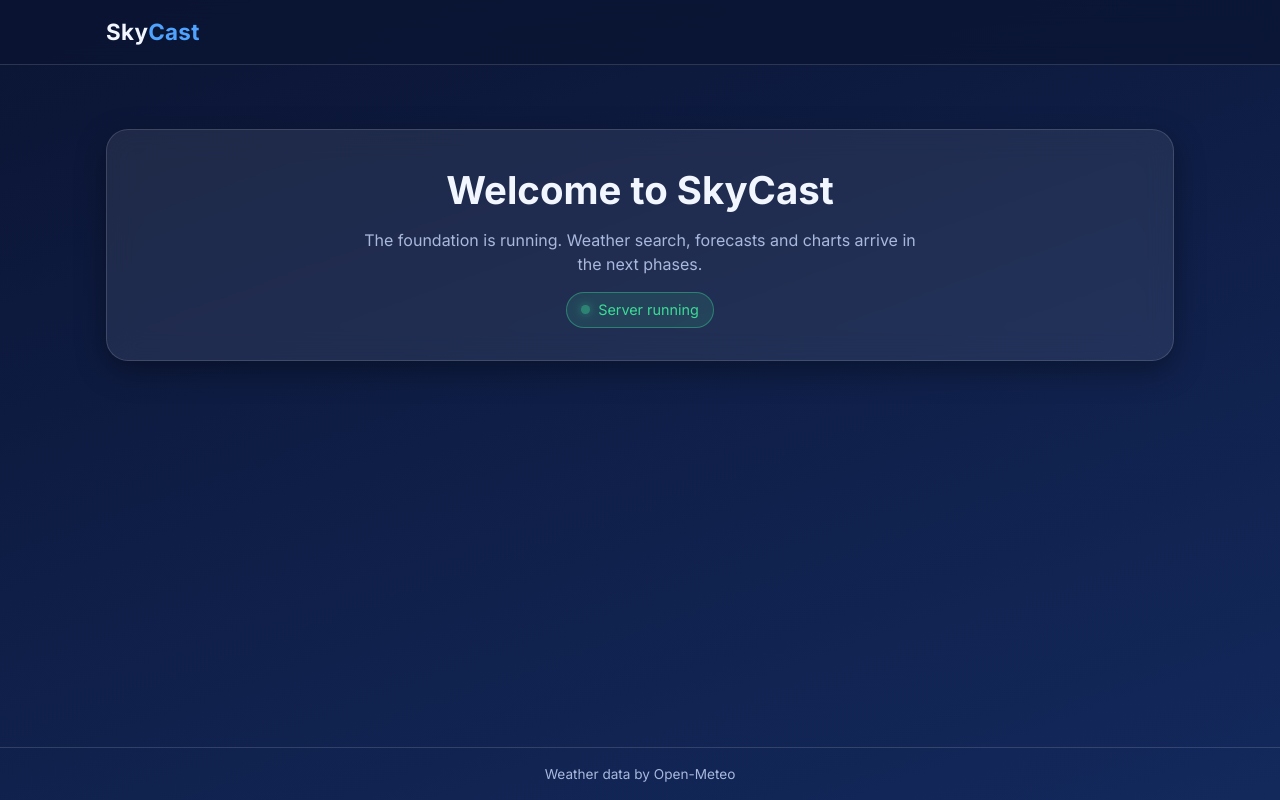
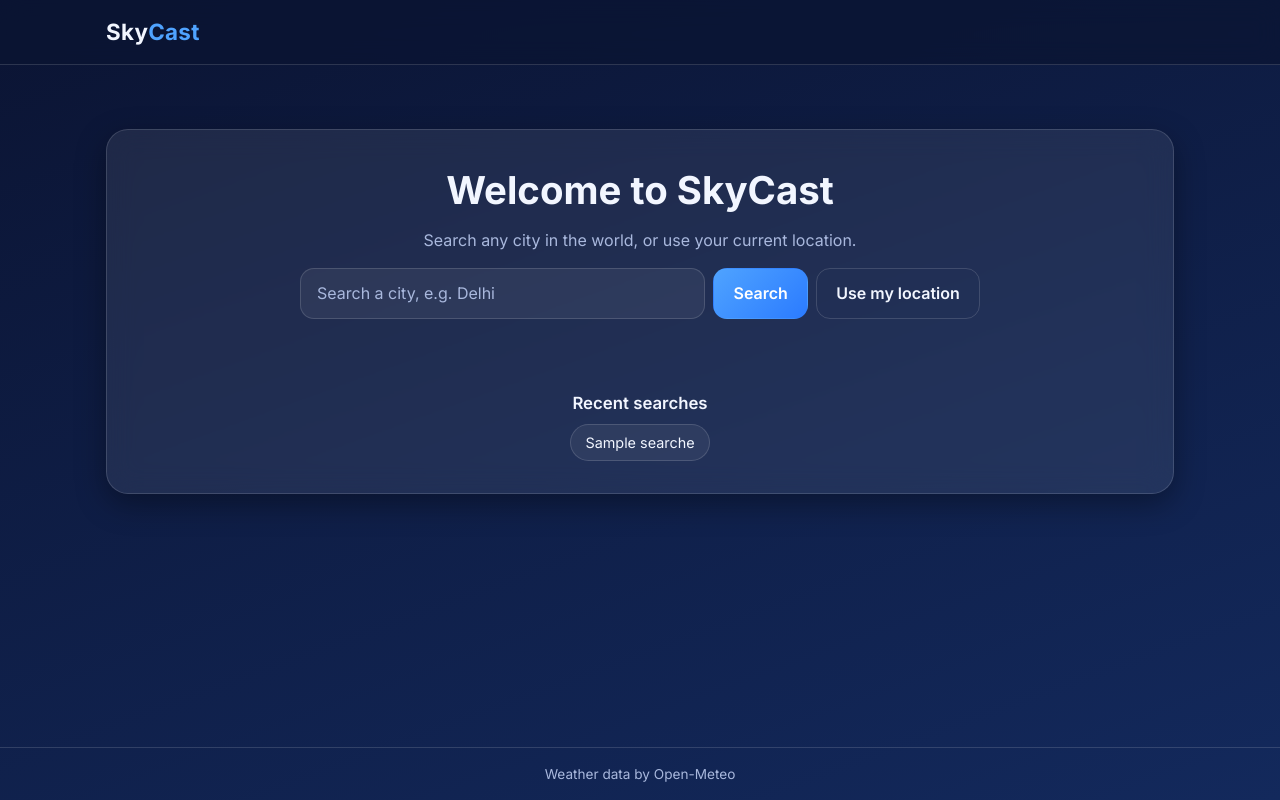
Before and after one commit to yourbrother4201-dev/skycast, a Flask app: page / in a window 1280 px wide. Run offline with Flask 3, Linux system fonts and the light colour scheme; tables that the repository leaves empty hold one stand-in row (values such as "Sample post").

Commit message:
Phase 4: city search API, geolocation, and recent searches in SQLite

```diff
--- a/skycast/__init__.py
+++ b/skycast/__init__.py
@@ -7,6 +7,7 @@ different settings.
 from flask import Flask
 
 from config import Config
+from skycast.db.recent_searches import init_db
 
 
 def create_app(config_class=Config):
@@ -14,6 +15,9 @@ def create_app(config_class=Config):
     app = Flask(__name__)
     app.config.from_object(config_class)
 
+    # Make sure the database table exists before any request arrives.
+    init_db(app.config["DATABASE_PATH"])
+
     # Import here to avoid circular imports, then register the route group.
     from skycast.routes import main_bp
     app.register_blueprint(main_bp)
--- /dev/null
+++ b/skycast/db/__init__.py
@@ -0,0 +1 @@
+"""Database package: SQLite helpers for SkyCast."""
--- a/skycast/routes.py
+++ b/skycast/routes.py
@@ -1,22 +1,95 @@
-"""Web routes for SkyCast.
+"""Web routes and JSON API routes for SkyCast.
 
-A blueprint groups related routes. Later phases add API routes to this
-project in the same way.
+Page routes return HTML. API routes return JSON for the JavaScript code.
+Each API route is a thin layer: it validates input, calls the service and
+processing layers, and returns the result.
 """
+from flask import Blueprint, current_app, jsonify, render_template, request
 
-from flask import Blueprint, current_app, render_template
-main_bp  = Blueprint("main",__name__)
+from skycast.db.recent_searches import get_recent_searches, save_search
+from skycast.processing.view_models import build_dashboard_view
+from skycast.services.exceptions import (
+    ApiConnectionError,
+    ApiResponseError,
+    CityNotFoundError,
+    WeatherServiceError,
+)
+from skycast.services.forecast import get_forecast
+from skycast.services.geocoding import search_cities
+
+main_bp = Blueprint("main", __name__)
 
 
 @main_bp.route("/")
 def index():
     """Show the home page."""
-    return render_template("index.html",app_name=current_app.config["APP_NAME"])
+    return render_template("index.html", app_name=current_app.config["APP_NAME"])
 
 
 @main_bp.route("/health")
 def health():
-    """Return a small JSON response that proves the server is alive.
-    Flask converts the Python dictionary into JSON automatically.
+    """Return a small JSON response that proves the server is alive."""
+    return {"status": "ok", "app": current_app.config["APP_NAME"]}
+
+
+@main_bp.route("/api/search")
+def api_search():
+    """Return up to 5 cities matching ?q=. Used for search suggestions."""
+    query = request.args.get("q", "")
+    try:
+        cities = search_cities(query, count=5)
+    except CityNotFoundError as exc:
+        return jsonify({"results": [], "message": str(exc)}), 200
+    except WeatherServiceError as exc:
+        return jsonify({"error": str(exc)}), 503
+
+    return jsonify({
+        "results": [
+            {
+                "name": c.name,
+                "country": c.country,
+                "admin1": c.admin1,
+                "latitude": c.latitude,
+                "longitude": c.longitude,
+            }
+            for c in cities
+        ]
+    })
+
+
+@main_bp.route("/api/weather")
+def api_weather():
+    """Return the processed dashboard data for ?lat=&lon=&unit=C|F&name=&country=.
+
+    The name and country are optional. When given, the search is saved to
+    the recent-searches table.
     """
-    return {"status":"ok","app":current_app.config["APP_NAME"]}
+    try:
+        latitude = float(request.args["lat"])
+        longitude = float(request.args["lon"])
+    except (KeyError, ValueError):
+        return jsonify({"error": "Latitude and longitude are required numbers."}), 400
+
+    unit = request.args.get("unit", "C").upper()
+    if unit not in ("C", "F"):
+        return jsonify({"error": "Unit must be C or F."}), 400
+
+    try:
+        forecast_data = get_forecast(latitude, longitude)
+    except WeatherServiceError as exc:
+        return jsonify({"error": str(exc)}), 503
+
+    name = request.args.get("name")
+    country = request.args.get("country", "")
+    if name:
+        save_search(current_app.config["DATABASE_PATH"], name, country, latitude, longitude)
+
+    return jsonify(build_dashboard_view(forecast_data, unit))
+
+
+@main_bp.route("/api/recent")
+def api_recent():
+    """Return the most recent searches, newest first."""
+    limit = current_app.config["RECENT_SEARCH_LIMIT"]
+    rows = get_recent_searches(current_app.config["DATABASE_PATH"], limit)
+    return jsonify({"results": rows})
--- a/skycast/static/css/style.css
+++ b/skycast/static/css/style.css
@@ -1,7 +1,6 @@
 /* ==========================================================
    SkyCast design system
    Colours, spacing and components are defined once here.
-   Later phases reuse these variables and classes.
    ========================================================== */
 
 /* ---------- 1. Design tokens (CSS variables) ---------- */
@@ -15,6 +14,7 @@
   --color-text: #f2f6ff;
   --color-muted: #a9b8dd;
   --color-success: #3ddc97;
+  --color-error: #ff7b7b;
 
   --radius-md: 14px;
   --radius-lg: 22px;
@@ -57,9 +57,19 @@ h1 {
   margin-bottom: var(--space-sm);
 }
 
+h2 {
+  font-size: 1.05rem;
+  font-weight: 600;
+  margin-bottom: var(--space-sm);
+}
+
 a {
   color: inherit;
   text-decoration: none;
+}
+
+[hidden] {
+  display: none !important;
 }
 
 /* ---------- 3. Layout ---------- */
@@ -161,7 +171,148 @@ a {
   50% { opacity: 0.35; }
 }
 
-/* ---------- 7. Footer ---------- */
+/* ---------- 7. Search form and buttons ---------- */
+.search-form {
+  display: flex;
+  flex-wrap: wrap;
+  gap: var(--space-sm);
+  justify-content: center;
+  max-width: 680px;
+  margin: 0 auto var(--space-md);
+}
+
+.search-form input {
+  flex: 1 1 260px;
+  padding: 0.8rem 1rem;
+  border-radius: var(--radius-md);
+  border: 1px solid var(--color-surface-border);
+  background: rgba(255, 255, 255, 0.06);
+  color: var(--color-text);
+  font: inherit;
+  transition: border-color var(--transition-fast), box-shadow var(--transition-fast);
+}
+
+.search-form input::placeholder {
+  color: var(--color-muted);
+}
+
+.search-form input:focus {
+  outline: none;
+  border-color: var(--color-accent);
+  box-shadow: 0 0 0 3px rgba(79, 163, 255, 0.25);
+}
+
+.btn {
+  padding: 0.8rem 1.2rem;
+  border-radius: var(--radius-md);
+  font: inherit;
+  font-weight: 600;
+  cursor: pointer;
+  border: 1px solid transparent;
+  transition: transform var(--transition-fast), background var(--transition-fast);
+}
+
+.btn:hover {
+  transform: translateY(-1px);
+}
+
+.btn:disabled {
+  opacity: 0.6;
+  cursor: wait;
+}
+
+.btn-primary {
+  background: linear-gradient(135deg, var(--color-accent), var(--color-accent-strong));
+  color: #fff;
+}
+
+.btn-ghost {
+  background: transparent;
+  border-color: var(--color-surface-border);
+  color: var(--color-text);
+}
+
+.btn-ghost:hover {
+  border-color: var(--color-accent);
+}
+
+/* ---------- 8. Suggestions, messages and chips ---------- */
+.suggestions {
+  list-style: none;
+  max-width: 680px;
+  margin: 0 auto;
+  text-align: left;
+  border-radius: var(--radius-md);
+  background: rgba(11, 20, 51, 0.95);
+  border: 1px solid var(--color-surface-border);
+  overflow: hidden;
+}
+
+.suggestions li button {
+  width: 100%;
+  padding: 0.7rem 1rem;
+  background: none;
+  border: none;
+  color: var(--color-text);
+  font: inherit;
+  text-align: left;
+  cursor: pointer;
+  transition: background var(--transition-fast);
+}
+
+.suggestions li button:hover {
+  background: rgba(79, 163, 255, 0.15);
+}
+
+.message {
+  min-height: 1.5rem;
+  margin: var(--space-sm) 0;
+  color: var(--color-muted);
+}
+
+.message.is-error {
+  color: var(--color-error);
+}
+
+.recent {
+  margin-top: var(--space-lg);
+}
+
+.chip-list {
+  list-style: none;
+  display: flex;
+  flex-wrap: wrap;
+  justify-content: center;
+  gap: var(--space-sm);
+}
+
+.chip-list button {
+  padding: 0.4rem 0.9rem;
+  border-radius: 999px;
+  border: 1px solid var(--color-surface-border);
+  background: rgba(255, 255, 255, 0.06);
+  color: var(--color-text);
+  font: inherit;
+  font-size: 0.9rem;
+  cursor: pointer;
+  transition: border-color var(--transition-fast);
+}
+
+.chip-list button:hover {
+  border-color: var(--color-accent);
+}
+
+.result-preview {
+  margin-top: var(--space-lg);
+  text-align: left;
+  white-space: pre-wrap;
+  font-size: 0.85rem;
+  color: var(--color-muted);
+  max-height: 320px;
+  overflow: auto;
+}
+
+/* ---------- 9. Footer ---------- */
 .footer {
   text-align: center;
   color: var(--color-muted);
@@ -170,7 +321,7 @@ a {
   border-top: 1px solid var(--color-surface-border);
 }
 
-/* ---------- 8. Responsive adjustments ---------- */
+/* ---------- 10. Responsive adjustments ---------- */
 @media (max-width: 600px) {
   .card {
     padding: var(--space-md);
--- a/skycast/static/js/main.js
+++ b/skycast/static/js/main.js
@@ -1,7 +1,8 @@
-//SkyCast font-end entry point.
-//Phase 1 only confirms that the script loads.Weather logic arrives in later phases.
-
-document.addEventListener("DOMContentLoaded",()=>{
-    document.body.dataset.ready="true";
-    console.log("SkyCast UI initialised")
+// SkyCast front-end entry point.
+// Starts the page features. Search logic lives in search.js.
+document.addEventListener("DOMContentLoaded", () => {
+  document.body.dataset.ready = "true";
+  if (window.SkyCastSearch) {
+    window.SkyCastSearch.init();
+  }
 });
--- /dev/null
+++ b/skycast/static/js/search.js
@@ -0,0 +1,174 @@
+// Search, suggestions, geolocation and recent searches.
+// Talks to the Flask JSON endpoints: /api/search, /api/weather, /api/recent.
+(function () {
+  const DEBOUNCE_MS = 350;
+
+  const form = () => document.getElementById("search-form");
+  const input = () => document.getElementById("city-input");
+  const suggestions = () => document.getElementById("suggestions");
+  const message = () => document.getElementById("message");
+  const preview = () => document.getElementById("result-preview");
+  const recentList = () => document.getElementById("recent-list");
+  const locateBtn = () => document.getElementById("locate-btn");
+
+  function showMessage(text, isError = false) {
+    const el = message();
+    el.textContent = text;
+    el.classList.toggle("is-error", isError);
+  }
+
+  function hideSuggestions() {
+    suggestions().hidden = true;
+    suggestions().innerHTML = "";
+  }
+
+  // Wait until the user stops typing before calling the API.
+  function debounce(fn, ms) {
+    let timer = null;
+    return (...args) => {
+      clearTimeout(timer);
+      timer = setTimeout(() => fn(...args), ms);
+    };
+  }
+
+  async function fetchJson(url) {
+    const response = await fetch(url);
+    const data = await response.json();
+    if (!response.ok) {
+      throw new Error(data.error || "Something went wrong.");
+    }
+    return data;
+  }
+
+  function renderSuggestions(results) {
+    const list = suggestions();
+    list.innerHTML = "";
+    if (!results.length) {
+      hideSuggestions();
+      return;
+    }
+    results.forEach((city) => {
+      const li = document.createElement("li");
+      const btn = document.createElement("button");
+      btn.type = "button";
+      const place = [city.name, city.admin1, city.country].filter(Boolean).join(", ");
+      btn.textContent = place;
+      btn.addEventListener("click", () => chooseCity(city));
+      li.appendChild(btn);
+      list.appendChild(li);
+    });
+    list.hidden = false;
+  }
+
+  const loadSuggestions = debounce(async () => {
+    const query = input().value.trim();
+    if (query.length < 2) {
+      hideSuggestions();
+      return;
+    }
+    try {
+      const data = await fetchJson(`/api/search?q=${encodeURIComponent(query)}`);
+      renderSuggestions(data.results || []);
+      if (!data.results || !data.results.length) {
+        showMessage(data.message || "No matching city found.", true);
+      } else {
+        showMessage("");
+      }
+    } catch (err) {
+      hideSuggestions();
+      showMessage(err.message, true);
+    }
+  }, DEBOUNCE_MS);
+
+  async function chooseCity(city) {
+    hideSuggestions();
+    input().value = city.name;
+    await loadWeather(city.latitude, city.longitude, city.name, city.country);
+  }
+
+  async function loadWeather(lat, lon, name = "", country = "") {
+    const button = form().querySelector("button[type=submit]");
+    button.disabled = true;
+    showMessage("Loading weather...");
+    try {
+      const params = new URLSearchParams({ lat, lon, unit: "C", name, country });
+      const data = await fetchJson(`/api/weather?${params.toString()}`);
+      preview().hidden = false;
+      preview().textContent = JSON.stringify(data, null, 2);
+      showMessage(`Weather loaded for ${name || "your location"}.`);
+      loadRecent();
+    } catch (err) {
+      showMessage(err.message, true);
+    } finally {
+      button.disabled = false;
+    }
+  }
+
+  async function loadRecent() {
+    try {
+      const data = await fetchJson("/api/recent");
+      const list = recentList();
+      list.innerHTML = "";
+      data.results.forEach((city) => {
+        const li = document.createElement("li");
+        const btn = document.createElement("button");
+        btn.type = "button";
+        btn.textContent = city.name;
+        btn.addEventListener("click", () =>
+          loadWeather(city.latitude, city.longitude, city.name, city.country)
+        );
+        li.appendChild(btn);
+        list.appendChild(li);
+      });
+    } catch (err) {
+      // Recent searches are optional, so a failure here is not shown to the user.
+    }
+  }
+
+  function useMyLocation() {
+    if (!navigator.geolocation) {
+      showMessage("Your browser does not support location. Please search for a city.", true);
+      return;
+    }
+    showMessage("Asking for your location...");
+    navigator.geolocation.getCurrentPosition(
+      (pos) => {
+        loadWeather(pos.coords.latitude.toFixed(4), pos.coords.longitude.toFixed(4));
+      },
+      (err) => {
+        const denied = err.code === err.PERMISSION_DENIED;
+        showMessage(
+          denied
+            ? "Location permission was denied. You can still search for any city."
+            : "Could not get your location. Please search for a city.",
+          true
+        );
+      },
+      { timeout: 10000 }
+    );
+  }
+
+  function handleSubmit(event) {
+    event.preventDefault();
+    const query = input().value.trim();
+    if (query.length < 2) {
+      showMessage("Please type at least 2 characters.", true);
+      return;
+    }
+    const first = suggestions().querySelector("button");
+    if (first) {
+      first.click();
+    } else {
+      showMessage("Pick a city from the suggestions list.", true);
+    }
+  }
+
+  window.SkyCastSearch = {
+    init() {
+      input().addEventListener("input", loadSuggestions);
+      form().addEventListener("submit", handleSubmit);
+      locateBtn().addEventListener("click", useMyLocation);
+      loadRecent();
+    },
+  };
+})();
--- a/skycast/templates/base.html
+++ b/skycast/templates/base.html
@@ -3,19 +3,18 @@
 <head>
   <meta charset="UTF-8">
   <meta name="viewport" content="width=device-width, initial-scale=1.0">
-        <title>{% block title %} SkyCast{% endblock %}</title>
+  <title>{% block title %}SkyCast{% endblock %}</title>
 
   <link rel="preconnect" href="https://fonts.googleapis.com">
-        <link rel = "preconnect" href="https://fonts.gstatic.com" crossorigin>
+  <link rel="preconnect" href="https://fonts.gstatic.com" crossorigin>
   <link href="https://fonts.googleapis.com/css2?family=Inter:wght@400;500;600;700&display=swap" rel="stylesheet">
 
-        <link rel="stylesheet" href="{{url_for('static',filename='css/style.css')}}">
-
+  <link rel="stylesheet" href="{{ url_for('static', filename='css/style.css') }}">
 </head>
 <body>
   <header class="navbar">
     <div class="container navbar-inner">
-                <a href="{{url_for('main.index')}}" class="brand">Sky<span>Cast</span></a>
+      <a href="{{ url_for('main.index') }}" class="brand">Sky<span>Cast</span></a>
     </div>
   </header>
 
@@ -27,6 +26,7 @@
     <p>Weather data by Open-Meteo</p>
   </footer>
 
-        <script src="{{url_for('static',filename='js/main.js')}}" defer></script>
+  <script src="{{ url_for('static', filename='js/search.js') }}" defer></script>
+  <script src="{{ url_for('static', filename='js/main.js') }}" defer></script>
 </body>
 </html>
--- a/skycast/templates/index.html
+++ b/skycast/templates/index.html
@@ -5,11 +5,30 @@
 {% block content %}
 <section class="card hero">
   <h1>Welcome to {{ app_name }}</h1>
-  <p class="muted">
-    The foundation is running. Weather search, forecasts and charts arrive in the next phases.
-  </p>
-  <span class="status-pill" id="status-pill">
-    <span class="status-dot"></span> Server running
-  </span>
+  <p class="muted">Search any city in the world, or use your current location.</p>
+
+  <form id="search-form" class="search-form" autocomplete="off">
+    <input
+      type="text"
+      id="city-input"
+      name="city"
+      placeholder="Search a city, e.g. Delhi"
+      aria-label="City name"
+      minlength="2"
+      required
+    >
+    <button type="submit" class="btn btn-primary">Search</button>
+    <button type="button" id="locate-btn" class="btn btn-ghost">Use my location</button>
+  </form>
+
+  <ul id="suggestions" class="suggestions" hidden></ul>
+  <p id="message" class="message" role="status"></p>
+
+  <div class="recent">
+    <h2>Recent searches</h2>
+    <ul id="recent-list" class="chip-list"></ul>
+  </div>
+
+  <pre id="result-preview" class="result-preview" hidden></pre>
 </section>
 {% endblock %}
```
Also changed, not shown: config.py (+19 -5 lines), skycast/db/recent_searches.py (added, +71 -0 lines), tests/test_api.py (added, +60 -0 lines), tests/test_db.py (added, +39 -0 lines). Lines whose indentation alone changed are shown as unchanged.
